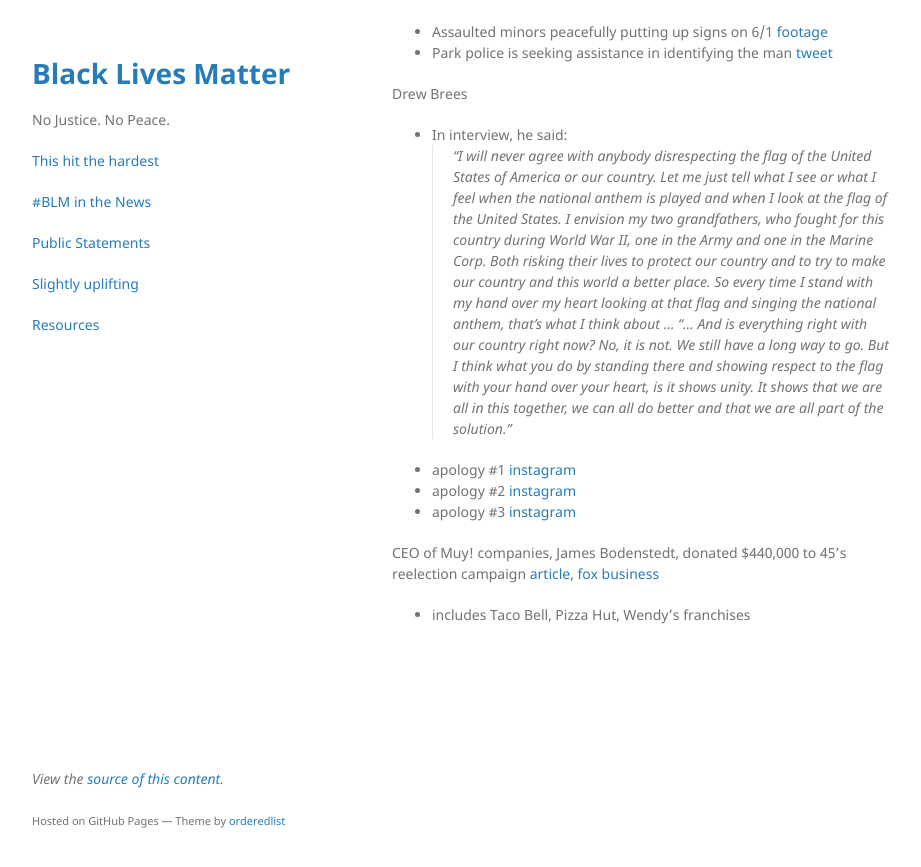
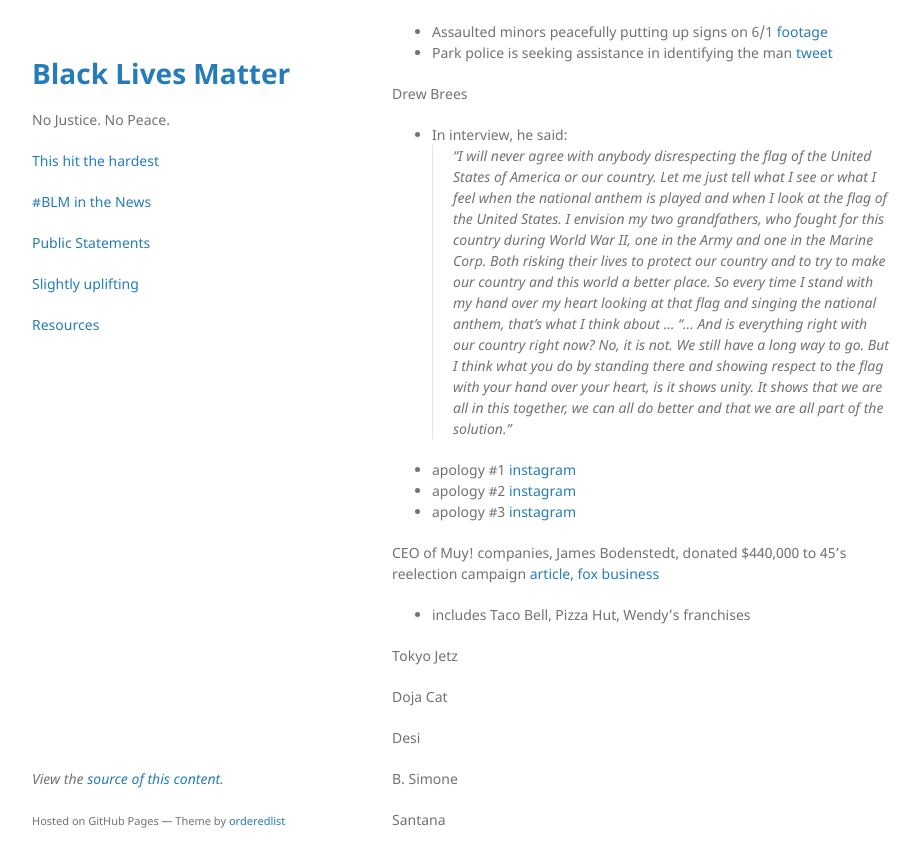
Before and after one commit to nojusticenopeace/nojusticenopeace.github.io, a Jekyll site: the page built from statements.md, in a window 1280 px wide and 900 px high, scrolled down 612 px. Shown: the top 867 px of the window, without its empty margins (178-1099 px from the left). Built offline with Jekyll 4.4.1, drawn with Linux system fonts in a browser that asks for light colours.

Commit message:
Update statements.md

```diff
--- a/statements.md
+++ b/statements.md
@@ -34,3 +34,13 @@ Drew Brees
 
 CEO of Muy! companies, James Bodenstedt, donated $440,000 to 45's reelection campaign [article, fox business](https://www.foxbusiness.com/politics/wendys-james-bodenstedt-400k-trump)
 - includes Taco Bell, Pizza Hut, Wendy's franchises
+
+Tokyo Jetz
+
+Doja Cat
+
+Desi
+
+B. Simone
+
+Santana
```
